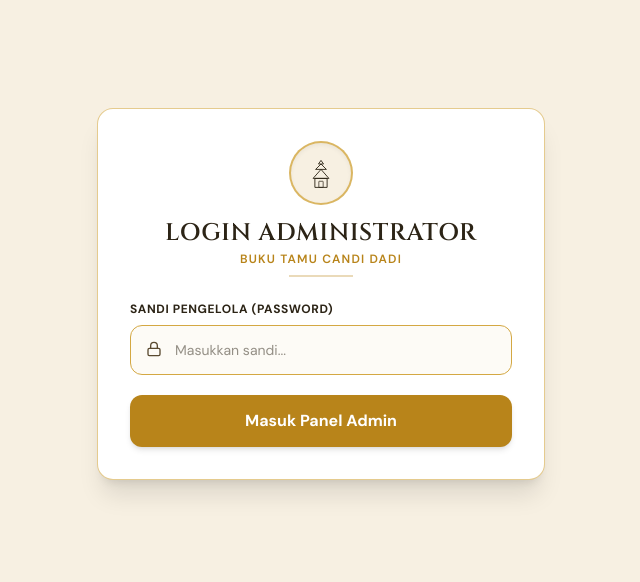
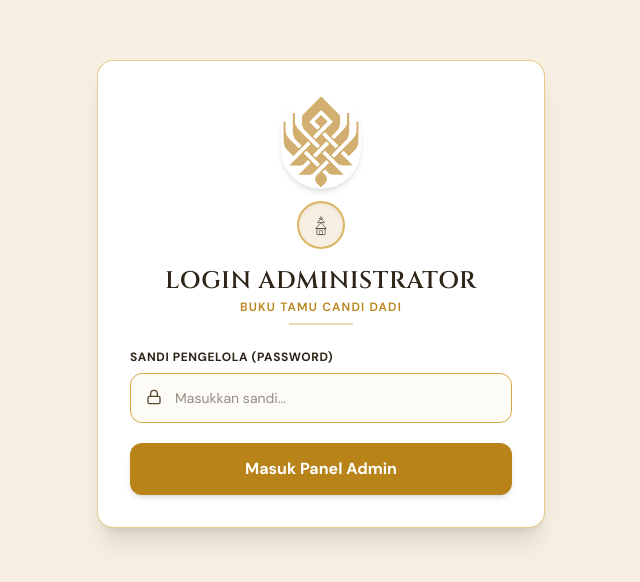
Before and after one commit to glenrioariesto/buku-tamu, a Next.js app: page /admin in a window 1280 px wide. Shown: the part 106-688 px from the top of the page, without its empty margins (319-959 px from the left). Built offline with nearby package versions, Linux system fonts and the light colour scheme.

Commit message:
ui: update branding, footers, add logo, remove emoji

```diff
--- a/src/app/admin/page.tsx
+++ b/src/app/admin/page.tsx
@@ -1,6 +1,7 @@
 'use client';
 
-import React, { useEffect, useState } from 'react';
+import React, { useEffect, useState, useRef } from 'react';
+import Image from 'next/image';
 import { useAdminStore } from '@/store/useAdminStore';
 import StatCards from '@/components/admin/StatCards';
 import VisitorTable from '@/components/admin/VisitorTable';
@@ -76,11 +77,21 @@ export default function AdminPortal() {
       <div className="min-h-screen flex items-center justify-center p-4 bg-candi-cream selection:bg-candi-gold/20">
         <div className="w-full max-w-md bg-candi-white rounded-2xl shadow-xl border border-candi-gold-light/60 p-6 md:p-8 animate-fade-in">
           <div className="text-center mb-6">
-            <div className="inline-flex items-center justify-center size-16 bg-candi-cream rounded-full border-2 border-candi-gold-light/80 shadow-inner mb-3">
-              <svg viewBox="0 0 100 100" className="size-9 fill-candi-gold">
-                <path d="M50 15 L57 25 H43 L50 15 Z M50 25 L65 40 H35 L50 25 Z M50 40 L72 65 H28 L50 40 Z M33 65 H67 V90 H33 V65 Z" stroke="currentColor" strokeWidth="2.5" fill="none" />
-                <rect x="44" y="73" width="12" height="17" rx="1" stroke="currentColor" strokeWidth="2" fill="none" />
-              </svg>
+            <div className="flex flex-col items-center justify-center gap-3 mb-4">
+              <Image
+                src="/logo.webp"
+                alt="Logo Candi Dadi"
+                width={80}
+                height={80}
+                className="rounded-full shadow-md"
+                priority
+              />
+              <div className="inline-flex items-center justify-center size-12 bg-candi-cream rounded-full border-2 border-candi-gold-light/80 shadow-inner">
+                <svg viewBox="0 0 100 100" className="size-6 fill-candi-gold">
+                  <path d="M50 15 L57 25 H43 L50 15 Z M50 25 L65 40 H35 L50 25 Z M50 40 L72 65 H28 L50 40 Z M33 65 H67 V90 H33 V65 Z" stroke="currentColor" strokeWidth="2.5" fill="none" />
+                  <rect x="44" y="73" width="12" height="17" rx="1" stroke="currentColor" strokeWidth="2" fill="none" />
+                </svg>
+              </div>
             </div>
             <h1 className="font-serif text-2xl font-semibold tracking-wide text-candi-charcoal">LOGIN ADMINISTRATOR</h1>
             <p className="text-xs font-semibold tracking-widest text-candi-gold uppercase mt-0.5">Buku Tamu Candi Dadi</p>
@@ -217,7 +228,9 @@ export default function AdminPortal() {
 
       {/* Footer copyright */}
       <footer suppressHydrationWarning className="py-4 border-t border-candi-gold-light/40 text-center text-xs text-candi-muted font-medium bg-candi-white">
-        © {new Date().getFullYear()} Candi Dadi Panel Admin. All rights reserved.
+        <p>© {new Date().getFullYear()} Candi Dadi Panel Admin. All rights reserved.</p>
+        <p className="mt-1 font-semibold uppercase tracking-[1px]">Kementerian Kebudayaan</p>
+        <p className="mt-0.5">Balai Pelestarian Kebudayaan Wilayah XI Jawa Timur</p>
       </footer>
     </div>
   );
--- a/src/app/layout.tsx
+++ b/src/app/layout.tsx
@@ -42,7 +42,7 @@ export default function RootLayout({
   return (
     <html lang="id" className={`${dmSans.variable} ${cinzel.variable} ${crimsonPro.variable}`}>
       <head>
-        <link rel="icon" href="/favicon.ico" sizes="any" />
+        <link rel="icon" href="/logo.webp" type="image/webp" />
       </head>
       <body className="antialiased">
         {children}
--- a/src/app/page.tsx
+++ b/src/app/page.tsx
@@ -28,7 +28,8 @@ export default function GuestBookPage() {
       {/* Footer */}
       <footer className="text-center py-5 text-[11px] text-tamu-stone-lt tracking-[0.5px] mt-2">
         <p suppressHydrationWarning>© {new Date().getFullYear()} Candi Dadi. All rights reserved.</p>
-        <p className="mt-1">Pemerintah Kabupaten Tulungagung - Balai Pelestarian Kebudayaan</p>
+        <p className="mt-1 font-semibold uppercase tracking-[1px]">Kementerian Kebudayaan</p>
+        <p className="mt-0.5">Balai Pelestarian Kebudayaan Wilayah XI Jawa Timur</p>
       </footer>
     </div>
   );
--- a/src/components/admin/VisitorTable.tsx
+++ b/src/components/admin/VisitorTable.tsx
@@ -449,20 +449,21 @@ export default function VisitorTable() {
                 </div>
               )}
 
-              {/* City and Province */}
-              <div className="grid grid-cols-2 gap-3">
+              {/* Negara */}
               <div>
                 <div className="block text-xs font-bold text-candi-charcoal uppercase tracking-wider mb-1.5">
-                    Asal Kota / Kabupaten
+                  Negara
                 </div>
                 <input
                   type="text"
-                    value={editCity}
-                    onChange={(e) => setEditCity(e.target.value)}
+                  value={editCountry}
+                  onChange={(e) => setEditCountry(e.target.value)}
                   className="w-full py-2.5 px-3 bg-candi-cream/30 border border-candi-gold-light rounded-xl text-sm"
-                    required
                 />
               </div>
+
+              {/* Provinsi and Kota */}
+              <div className="grid grid-cols-2 gap-3">
                 <div>
                   <div className="block text-xs font-bold text-candi-charcoal uppercase tracking-wider mb-1.5">
                     Provinsi
@@ -483,21 +484,21 @@ export default function VisitorTable() {
                     })}
                   </select>
                 </div>
-              </div>
-
-              {/* Country and Phone */}
-              <div className="grid grid-cols-2 gap-3">
                 <div>
                   <div className="block text-xs font-bold text-candi-charcoal uppercase tracking-wider mb-1.5">
-                    Negara
+                    Asal Kota / Kabupaten
                   </div>
                   <input
                     type="text"
-                    value={editCountry}
-                    onChange={(e) => setEditCountry(e.target.value)}
+                    value={editCity}
+                    onChange={(e) => setEditCity(e.target.value)}
                     className="w-full py-2.5 px-3 bg-candi-cream/30 border border-candi-gold-light rounded-xl text-sm"
+                    required
                   />
                 </div>
+              </div>
+
+              {/* Phone */}
               <div>
                 <div className="block text-xs font-bold text-candi-charcoal uppercase tracking-wider mb-1.5">
                   No. HP / WA
@@ -508,7 +509,6 @@ export default function VisitorTable() {
                   onChange={(e) => setEditPhone(e.target.value)}
                   className="w-full py-2.5 px-3 bg-candi-cream/30 border border-candi-gold-light rounded-xl text-sm"
                 />
-                </div>
               </div>
 
               {/* Gender and Purpose */}
--- a/src/components/visitor/VisitorHeader.tsx
+++ b/src/components/visitor/VisitorHeader.tsx
@@ -1,11 +1,19 @@
 'use client';
 
 import React from 'react';
+import Image from 'next/image';
 
 export default function VisitorHeader() {
   return (
     <header className="text-center pt-11 pb-8 border-b border-tamu-parch3 mb-7">
-      <div className="text-[44px] mb-2.5 leading-none">🏛️</div>
+      <Image
+        src="/logo.webp"
+        alt="Logo Candi Dadi"
+        width={64}
+        height={64}
+        className="mx-auto mb-2 rounded-full"
+        priority
+      />
       <div className="flex items-center justify-center gap-3 text-candi-gold text-[11px] tracking-[5px] uppercase mb-2.5 w-full max-w-[350px] mx-auto">
         <div className="flex-1 h-px bg-gradient-to-r from-transparent to-candi-gold-light max-w-[70px]"></div>
         <span>Warisan Budaya Nusantara</span>
```
Also changed, not shown: public/logo.webp (added). Lines whose indentation alone changed are shown as unchanged.
